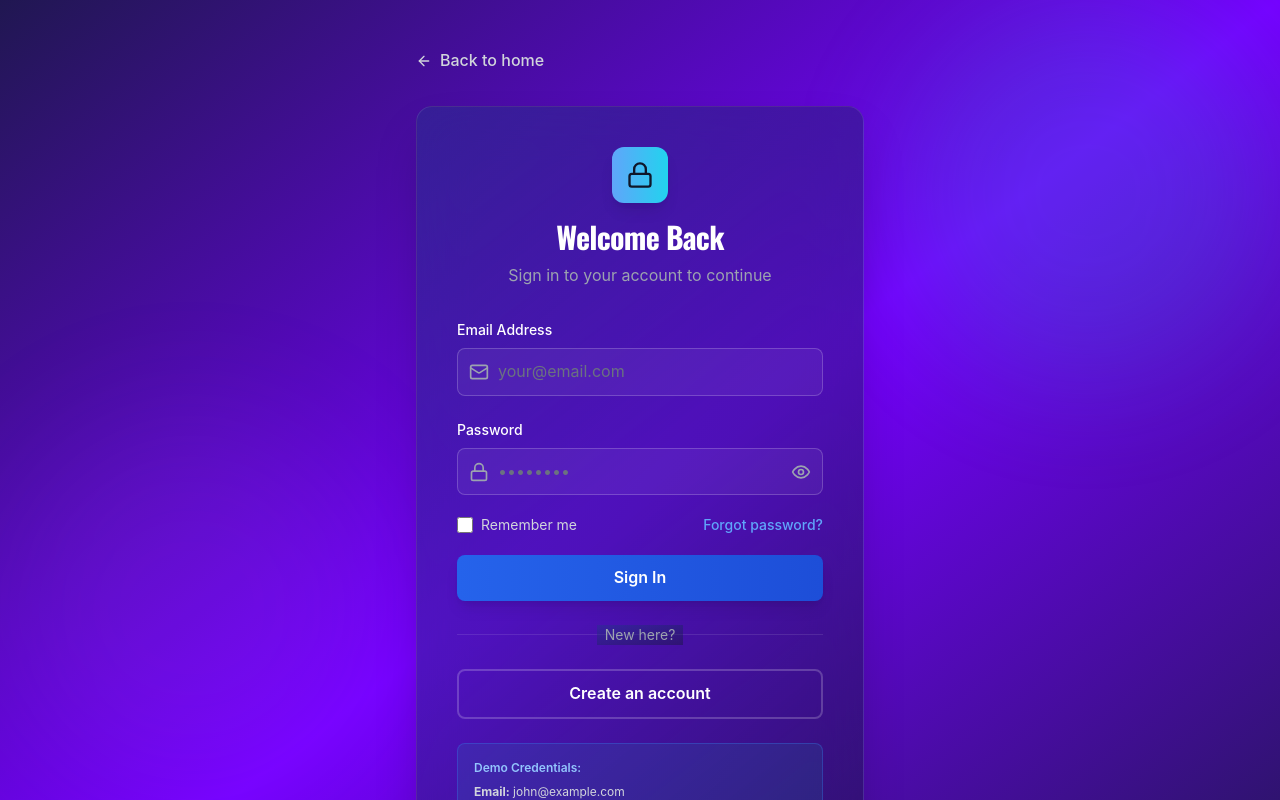
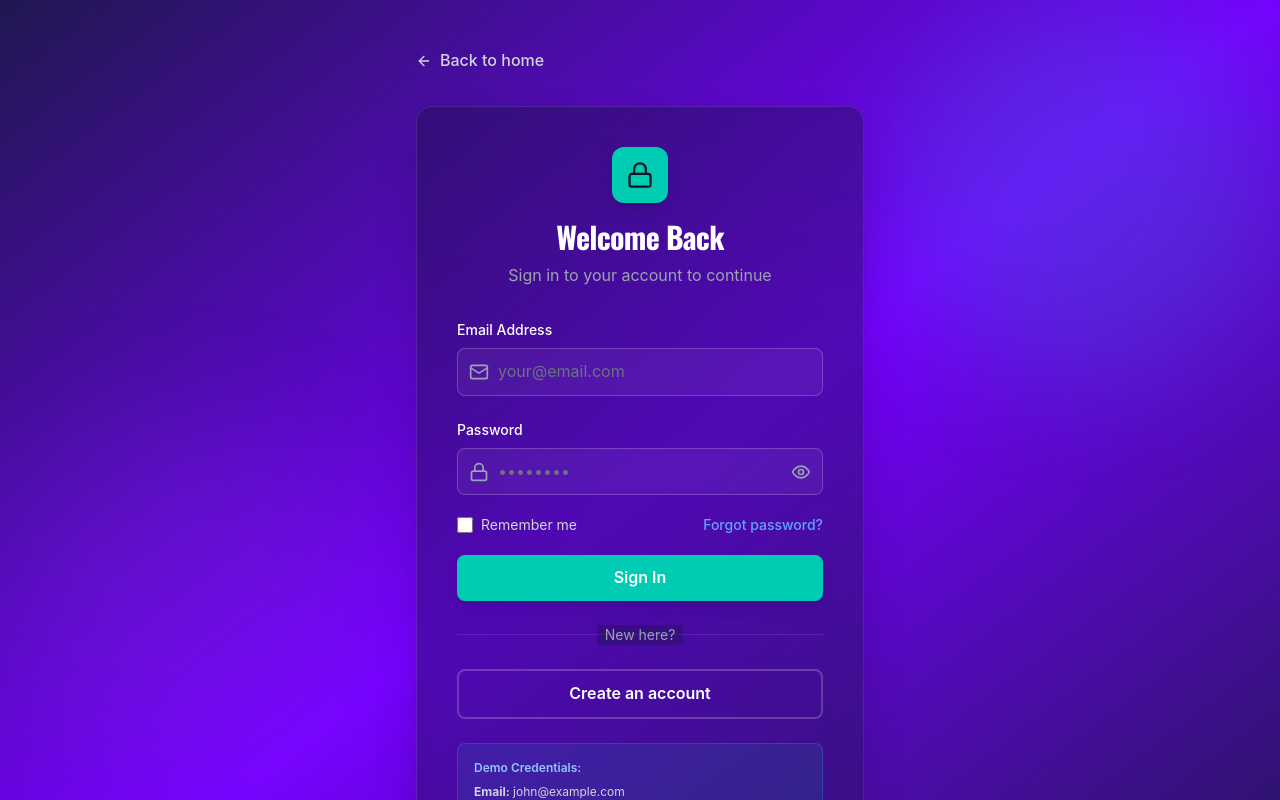
Before and after one commit to AMT5064/digital-passport-platform, a Next.js app: page /login in a window 1280 px wide. Shown: the top 800 px of the page. Built offline with nearby package versions, Linux system fonts and the light colour scheme.

Commit message:
fix: Update login page to Cosmos teal colors
- Button: from-[#00CBB3] to-[#00CBB3] (teal)
- Background: from-[#201751] via-[#7600FF] to-[#201751] (dark navy + purple)
- Icon: teal gradient instead of blue
- All login page colors now match Cosmos palette

```diff
--- a/pages/login.tsx
+++ b/pages/login.tsx
@@ -37,7 +37,7 @@ export default function Login() {
   }
 
   return (
-    <div className="min-h-screen bg-gradient-to-br from-secondary via-secondary-purple to-secondary flex items-center justify-center px-4 py-12">
+    <div className="min-h-screen bg-gradient-to-br from-[#201751] via-[#7600FF] to-[#201751] flex items-center justify-center px-4 py-12">
       {/* Animated background */}
       <div className="fixed inset-0 overflow-hidden pointer-events-none">
         <div className="absolute top-0 right-0 w-96 h-96 bg-primary/20 rounded-full blur-3xl animate-pulse"></div>
@@ -52,10 +52,10 @@ export default function Login() {
         </Link>
 
         {/* Card */}
-        <div className="bg-gradient-to-br from-blue-900/40 to-slate-900/40 backdrop-blur-xl border border-white/10 rounded-2xl p-8 md:p-10 shadow-2xl animate-scale-in">
+        <div className="bg-gradient-to-br from-[#16123D]/40 to-[#201751]/40 backdrop-blur-xl border border-white/10 rounded-2xl p-8 md:p-10 shadow-2xl animate-scale-in">
           {/* Header */}
           <div className="text-center mb-8">
-            <div className="w-14 h-14 bg-gradient-to-r from-blue-400 to-cyan-400 rounded-xl flex items-center justify-center mx-auto mb-4 shadow-lg">
+            <div className="w-14 h-14 bg-gradient-to-r from-[#00CBB3] to-[#00CBB3] rounded-xl flex items-center justify-center mx-auto mb-4 shadow-lg">
               <Lock className="w-7 h-7 text-slate-900" />
             </div>
             <h1 className="text-3xl font-bold text-white mb-2">Welcome Back</h1>
@@ -136,7 +136,7 @@ export default function Login() {
             <button
               type="submit"
               disabled={loading}
-              className="btn btn-primary w-full mt-8 bg-gradient-to-r from-blue-600 to-blue-700 hover:from-blue-700 hover:to-blue-800 disabled:opacity-50 disabled:cursor-not-allowed shadow-lg hover:shadow-xl transition-all font-semibold"
+              className="btn btn-primary w-full mt-8 bg-gradient-to-r from-[#00CBB3] to-[#00CBB3] hover:from-[#009B8A] hover:to-[#009B8A] disabled:opacity-50 disabled:cursor-not-allowed shadow-lg hover:shadow-xl transition-all font-semibold"
             >
               {loading ? (
                 <div className="flex items-center justify-center">
@@ -155,7 +155,7 @@ export default function Login() {
               <div className="w-full border-t border-white/10"></div>
             </div>
             <div className="relative flex justify-center text-sm">
-              <span className="px-2 bg-gradient-to-br from-blue-900/40 to-slate-900/40 text-gray-400">
+              <span className="px-2 bg-gradient-to-br from-[#16123D]/40 to-[#201751]/40 text-gray-400">
                 New here?
               </span>
             </div>
```
